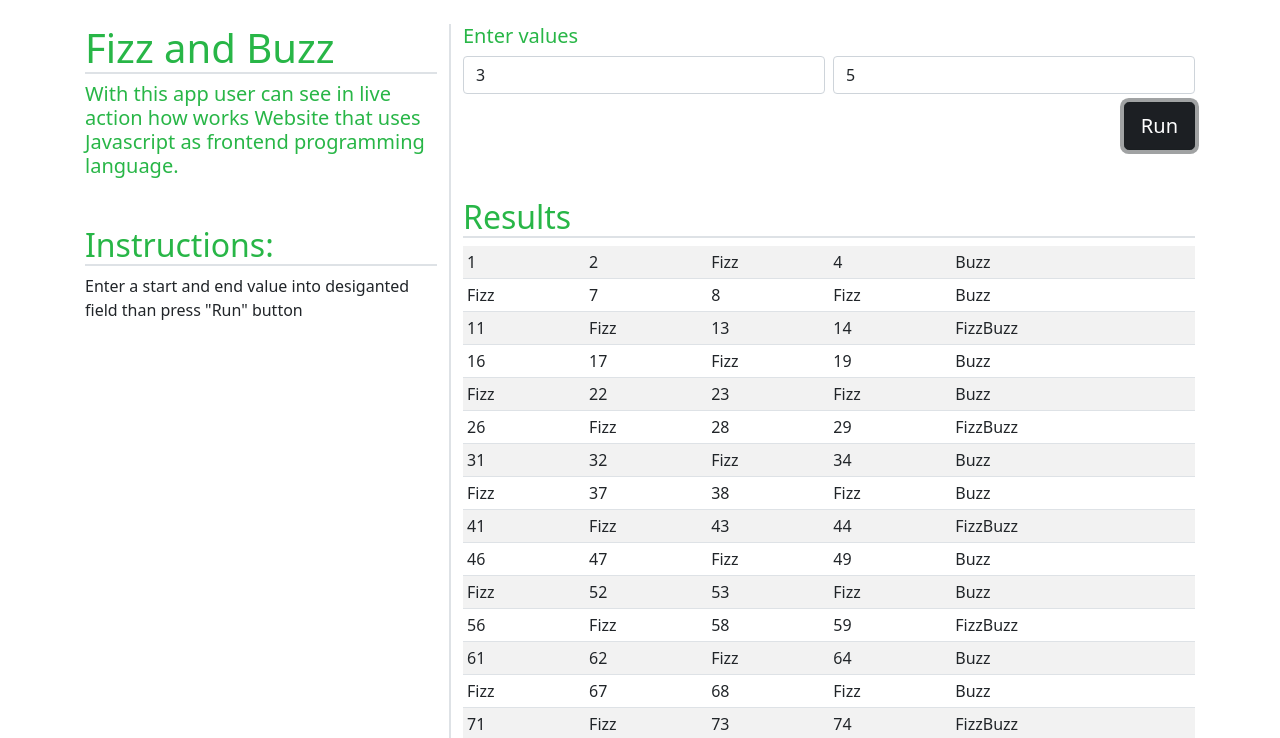
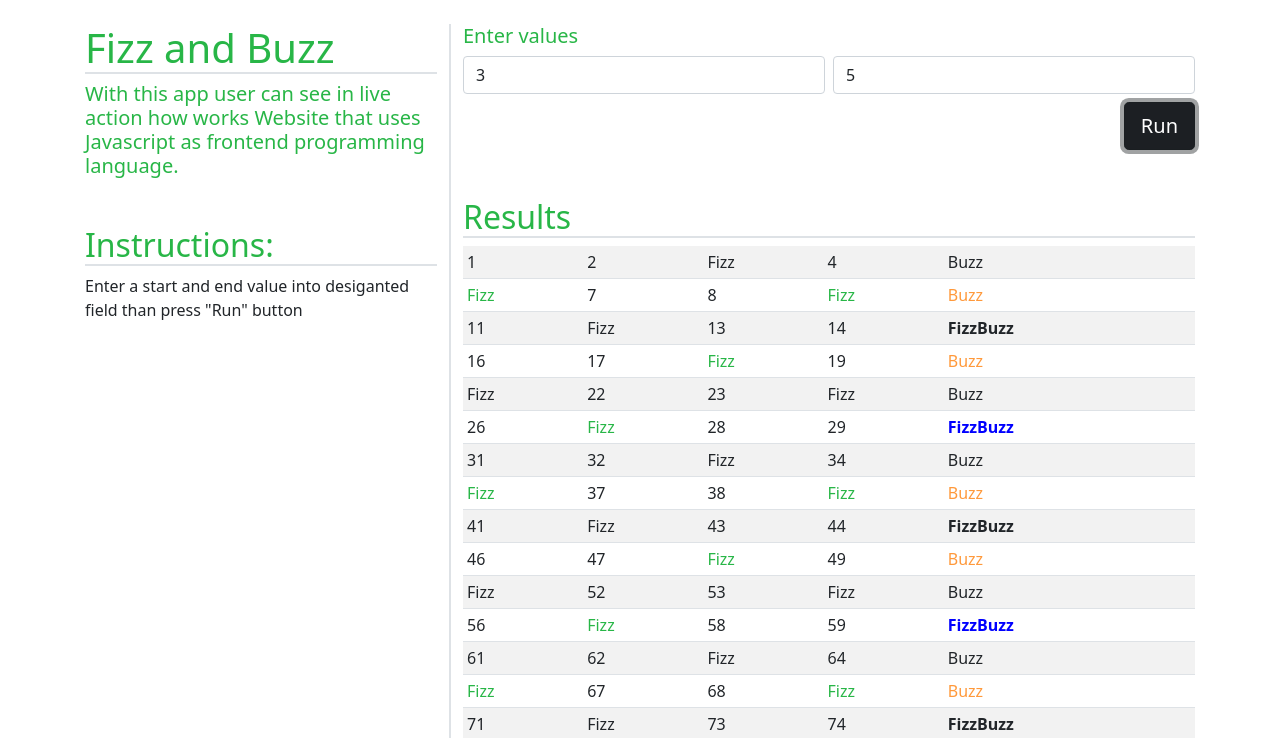
Before and after one commit to MujoDidic/FizzBuzzSite, a plain HTML site: page app.html in a window 1280 px wide. Both pictures are taken after a click on the button "Run". Shown: the part 60-798 px from the top of the page. Drawn offline with nearby package versions, Linux system fonts and the light colour scheme.

Commit message:
Added CSS
Added 3 classes in css to color Fizz,Buzz and FizzBuzz

```diff
--- a/css/site.css
+++ b/css/site.css
@@ -55,6 +55,20 @@ footer .social>a:hover{
     color: var(--secondary-color);
 }
 
+.Fizz{
+    color: #28B647;
+}
+
+.Buzz{
+    color: #ff993b;
+}
+
+.FizzBuzz{
+    color: blue;
+    font-weight: bold;
+}
+
+
 code[class*="language-"],
         pre[class*="language-"] {
             white-space: pre-wrap;
--- a/js/site.js
+++ b/js/site.js
@@ -71,10 +71,20 @@ function displayData(fbArray){
 
         //grab tds and put in array
         let rowCols = tableRow.querySelectorAll("td");
+
+        rowCols[0].classList.add(fbArray[index]);
         rowCols[0].textContent = fbArray[index];
+
+        rowCols[1].classList.add(fbArray[index + 1]);
         rowCols[1].textContent = fbArray[index + 1];
+
+        rowCols[2].classList.add(fbArray[index + 2]);
         rowCols[2].textContent = fbArray[index + 2];
+
+        rowCols[3].classList.add(fbArray[index + 3])
         rowCols[3].textContent = fbArray[index + 3];
+
+        rowCols[4].classList.add(fbArray[index + 4]);
         rowCols[4].textContent = fbArray[index + 4];
 
         tableBody.appendChild(tableRow);
```
